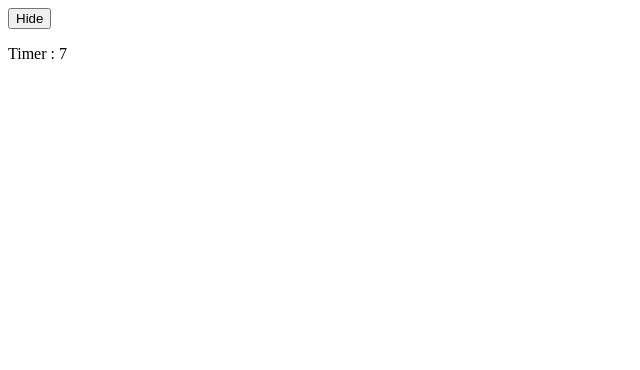
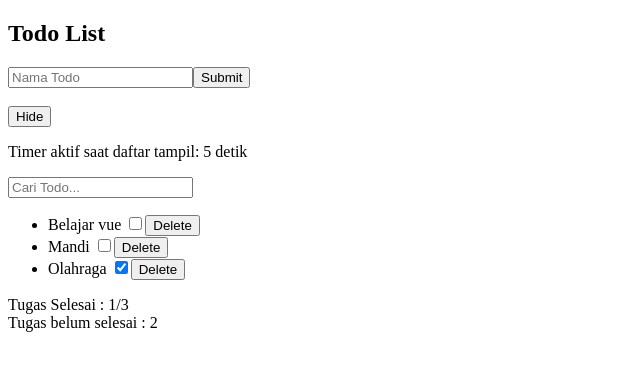
Before and after one commit to fadliEv/learn-vue-composition, a Vue app: page / in a window 1280 px wide. Shown: the top 370 px of the page, without its empty margins (0-640 px from the left). Built offline with nearby package versions, Linux system fonts and the light colour scheme.

Commit message:
simple todo

```diff
--- a/src/App.vue
+++ b/src/App.vue
@@ -5,7 +5,8 @@
 // import Index from './list-rendering/Index.vue'
 // import  Index2 from './conditional-rendering/Index2.vue'
 // import Index from './bab-1/Index.vue'
-import Index from './lifecycle/Index.vue'
+// import Index from './lifecycle/Index.vue'
+import Index from './todo/Index.vue'
 </script>
 
 <template>
--- /dev/null
+++ b/src/todo/Index.vue
@@ -0,0 +1,137 @@
+<script setup>
+import { computed, onMounted, reactive, ref, watch } from "vue"
+
+const todos = ref([])
+
+const formData = reactive({
+    title : ''
+})
+
+const showList = ref(true)
+const timer = ref(0)
+let intervalId = null
+
+localStorage.setItem
+
+function initLocalstorage(){
+    const storedTodos = localStorage.getItem("todos")
+    if (storedTodos) {
+        todos.value = JSON.parse(storedTodos )
+    }else{
+        const defaultTodos = [
+            { id : 1, title : 'Belajar vue', isCompleted : false},
+            { id : 2, title : 'Mandi', isCompleted : false},
+            { id : 3, title : 'Olahraga', isCompleted : true},
+        ]
+        localStorage.setItem("todos",JSON.stringify(defaultTodos))
+        todos.value = defaultTodos
+    }
+}
+
+function updateLocalStorage(todos) {
+    localStorage.setItem("todos",JSON.stringify(todos))
+}
+
+onMounted(() => {
+    initLocalstorage()
+    if (showList.value) {
+        startTimer()
+    }
+})
+
+watch(showList, (newVal) => {
+    if (newVal){
+        startTimer()
+    }else{
+        clearInterval(intervalId)
+        timer.value = 0
+    }
+})
+
+function startTimer() {
+    clearInterval(intervalId)
+    timer.value = 0
+    intervalId = setInterval(() => {
+        timer.value++
+    },1000)
+}
+
+function addTodo(){
+    if (formData.title.length > 3){
+        const newTodo = {
+            id : todos.value.length + 1,
+            title : formData.title,
+            isCompleted : false
+        }
+        todos.value.push(newTodo)
+        formData.title = ""
+        updateLocalStorage(todos.value)
+    }else{
+        alert("Minimal 3 karater bosku")
+    }
+}
+
+const todoDone = computed(() => {
+    return todos.value.filter(t => t.isCompleted).length
+})
+
+const remainingTodos = computed(() => {
+    return todos.value.filter(t => !t.isCompleted).length
+})
+
+function toggleDone(id) {
+    const todo = todos.value.find(t => t.id === id)
+    if (todo) todo.done = !todo.done
+    updateLocalStorage(todos.value)
+}
+
+
+function removeTodo(id) {
+    todos.value = todos.value.filter(t => t.id !== id)
+    updateLocalStorage(todos.value)
+}
+
+const searchTodo = ref("")
+
+const filteredTodos = computed(() => {
+    return todos.value.filter( t => {
+        return t.title.toLowerCase().includes(searchTodo.value.toLowerCase())
+    })
+})
+
+</script>
+
+
+<template>
+
+    <div class="container">
+        <h2>Todo List</h2>
+        <form @submit.prevent="addTodo">
+            <input type="text" v-model="formData.title" placeholder="Nama Todo">
+            <button type="submit">Submit</button>
+        </form>
+        <br>
+        <button @click="showList = !showList">
+            {{ showList ? "Hide" : "Show" }}
+        </button>
+        <p>Timer aktif saat daftar tampil: {{ timer }} detik</p>
+        <input type="text" placeholder="Cari Todo..." v-model="searchTodo">
+        <ul v-if="showList">
+            <li
+            v-for="todo in filteredTodos"
+            :key="todo.id"
+            >
+                {{ todo.title }}
+                <input type="checkbox" v-model="todo.isCompleted" @change="toggleDone(todo.id)" />
+                <button @click="removeTodo(todo.id)">Delete</button>
+            </li>
+        </ul>
+        <p v-else> Daftar todo disembunyikan</p>
+
+        <p>
+            Tugas Selesai : {{ todoDone }}/{{ todos.length }} <br>
+            Tugas belum selesai : {{ remainingTodos }}
+        </p>
+    </div>
+
+</template>
```
